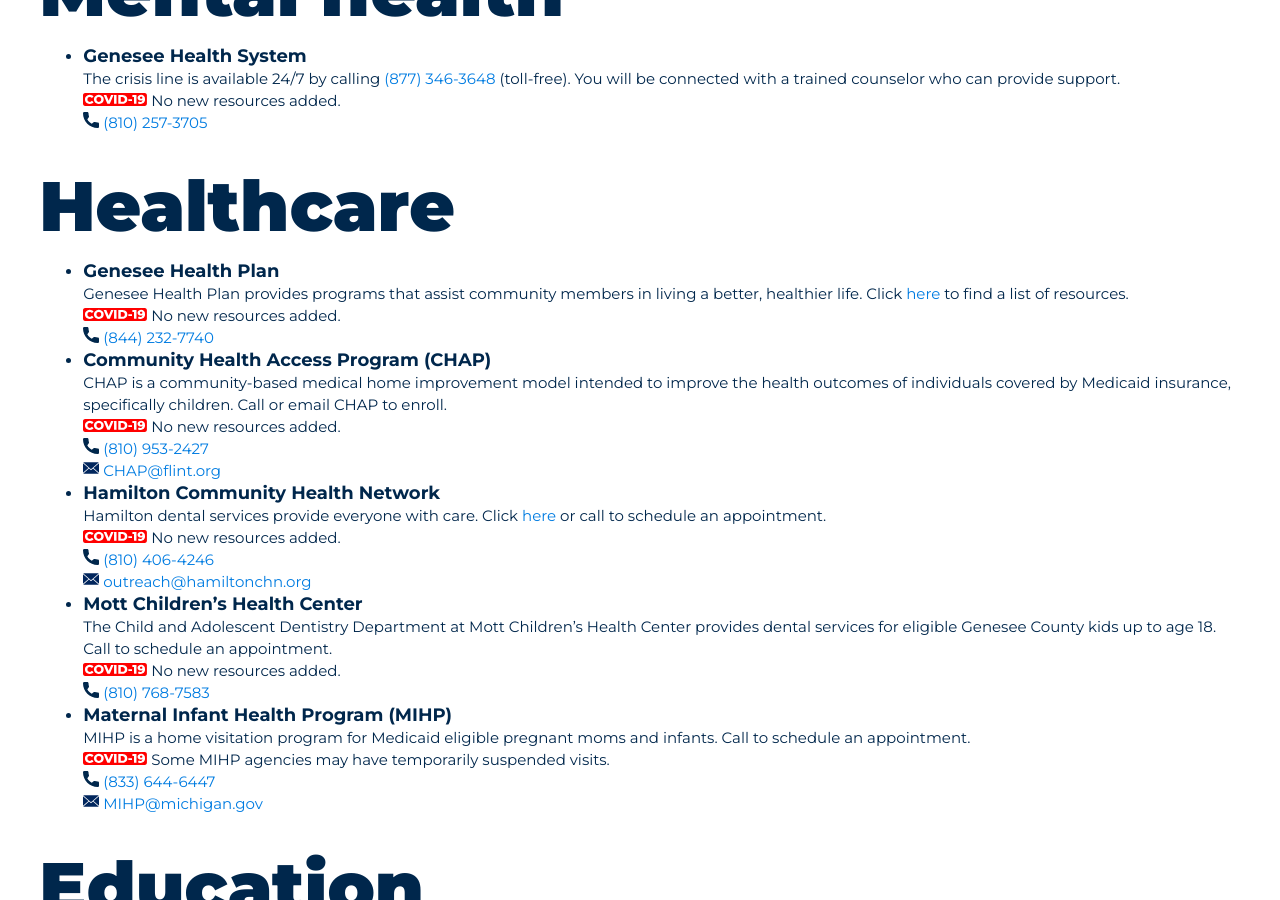
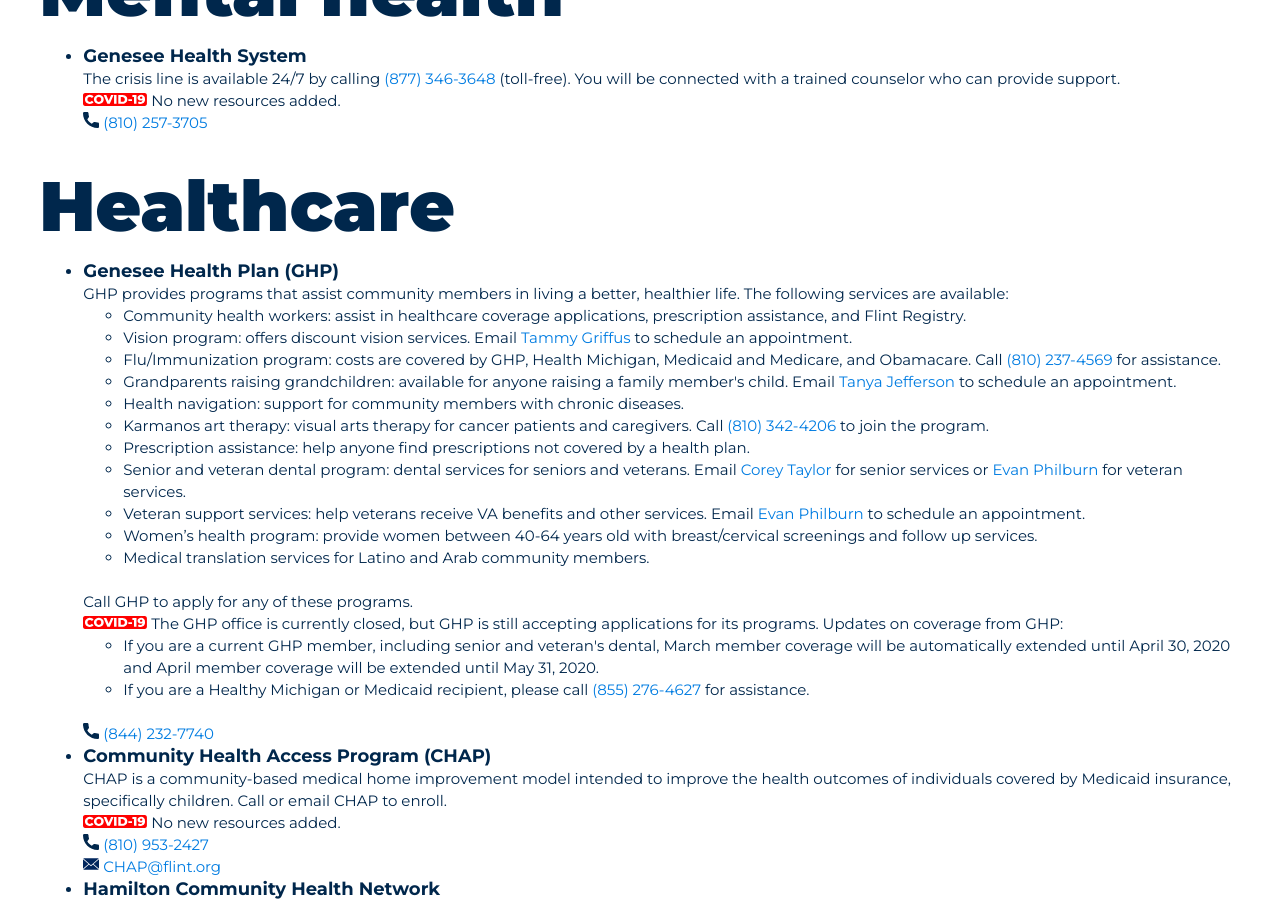
Before and after one commit to umichfjp/umichfjp.github.io, a Jekyll site: the page built from pages/resources.html, in a window 1280 px wide and 900 px high, scrolled down 2069 px. Built offline with Jekyll 4.4.1, drawn with Linux system fonts in a browser that asks for light colours.

Commit message:
Update resources.html

```diff
--- a/pages/resources.html
+++ b/pages/resources.html
@@ -169,9 +169,25 @@ title: Resources - FJP
         <ul>
         <h3>
           <li>
-            <b><big>Genesee Health Plan</big></b>
-            <br />Genesee Health Plan provides programs that assist community members in living a better, healthier life. Click <a href="https://geneseehealthplan.org/programs-outreach/" target="_blank">here</a> to find a list of resources.
-            <br /><img src="https://umichfjp.github.io/assets/icons/covid.svg" alt="covid-19" style="width:64px;"> No new resources added.
+            <b><big>Genesee Health Plan (GHP)</big></b>
+            <br />GHP provides programs that assist community members in living a better, healthier life. The following services are available:
+            <ul>
+              <li>Community health workers: assist in healthcare coverage applications, prescription assistance, and Flint Registry.</li>
+              <li>Vision program: offers discount vision services. Email <a href="mailto:tgriffus@countyhealthplans.org?subject=GHP Discount Vision Services Program">Tammy Griffus</a> to schedule an appointment.</li>
+              <li>Flu/Immunization program: costs are covered by GHP, Health Michigan, Medicaid and Medicare, and Obamacare. Call <a href="tel:+1810-237-4569">(810) 237-4569</a> for assistance.</li>
+              <li>Grandparents raising grandchildren: available for anyone raising a family member's child. Email <a href="mailto:tjefferson@countyhealthplans.org?subject=GHP Grandparents raising grandchildren">Tanya Jefferson</a> to schedule an appointment.</li>
+              <li>Health navigation: support for community members with chronic diseases.</li>
+              <li>Karmanos art therapy: visual arts therapy for cancer patients and caregivers. Call <a href="tel:+1810-342-4206">(810) 342-4206</a> to join the program.</li>
+              <li>Prescription assistance: help anyone find prescriptions not covered by a health plan.</li>
+              <li>Senior and veteran dental program: dental services for seniors and veterans. Email <a href="mailto:ctaylor@countyhealthplans.org?subject=GHP Senior Dental Program">Corey Taylor</a> for senior services or <a href="mailto:ephilburn@countyhealthplans.org?subject=GHP Senior Dental Program">Evan Philburn</a> for veteran services.</li>
+              <li>Veteran support services: help veterans receive VA benefits and other services. Email <a href="mailto:ephilburn@countyhealthplans.org?subject=GHP Senior Dental Program">Evan Philburn</a> to schedule an appointment.</li>
+              <li>Women’s health program: provide women between 40-64 years old with breast/cervical screenings and follow up services.</li>
+              <li>Medical translation services for Latino and Arab community members.</li>
+            </ul>
+            <br />Call GHP to apply for any of these programs.
+            <br /><img src="https://umichfjp.github.io/assets/icons/covid.svg" alt="covid-19" style="width:64px;"> The GHP office is currently closed, but GHP is still accepting applications for its programs. Updates on coverage from GHP:
+              <ul><li>If you are a current GHP member, including senior and veteran's dental, March member coverage will be automatically extended until April 30, 2020 and April member coverage will be extended until May 31, 2020.</li>
+              <li>If you are a Healthy Michigan or Medicaid recipient, please call <a href="tel:+1855-276-4627">(855) 276-4627</a> for assistance.</li></ul>
             <br /><img src="https://umichfjp.github.io/assets/icons/phone.svg" alt="Phone" style="width:16px;"> <a href="tel:+1844-232-7740">(844) 232-7740</a>
           </li>
           <li>
```
